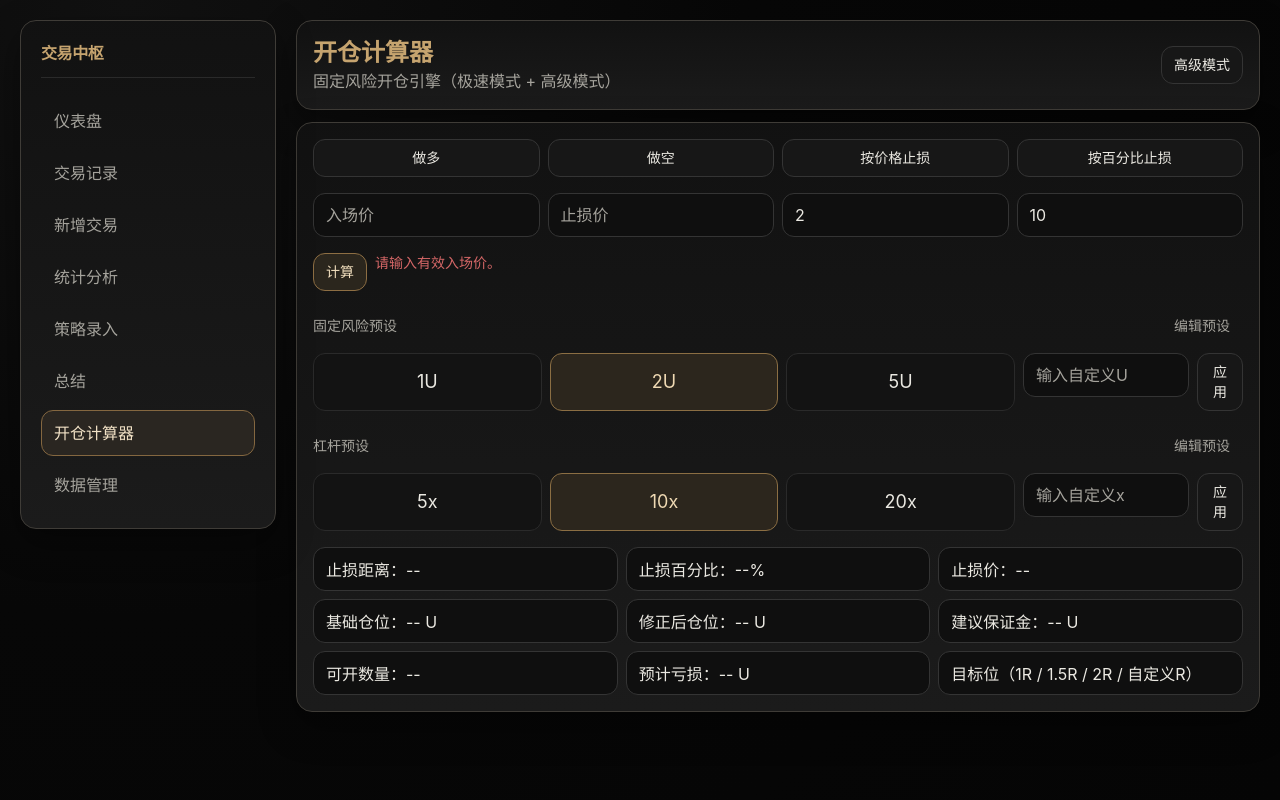
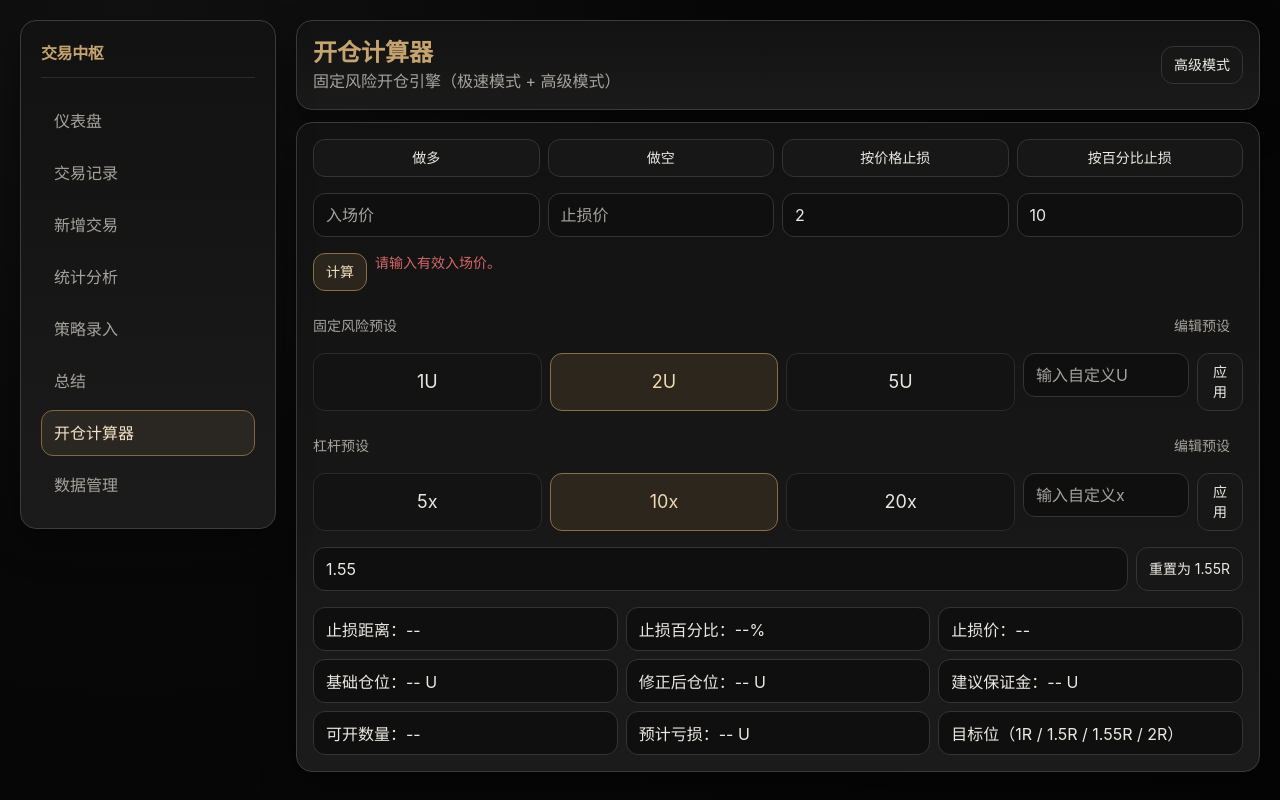
Before and after one commit to clm031102-source/-, a React (Vite) app: page /calculator in a window 1280 px wide. Built offline with nearby package versions, Linux system fonts and the light colour scheme.

Commit message:
调整默认盈亏比为1.55并新增快捷调节入口

```diff
--- a/src/pages/CalculatorPage.tsx
+++ b/src/pages/CalculatorPage.tsx
@@ -147,7 +147,7 @@ export function CalculatorPage() {
   const [slippagePercent, setSlippagePercent] = useState('0.02');
   const [balanceOn, setBalanceOn] = useState(false);
   const [balance, setBalance] = useState('');
-  const [customR, setCustomR] = useState('3');
+  const [customR, setCustomR] = useState('1.55');
 
   const [calc, setCalc] = useState<CalcResult | null>(null);
   const [status, setStatus] = useState('请填写入场价、止损和风险参数。');
@@ -212,6 +212,11 @@ export function CalculatorPage() {
           </Card>
         )}
 
+        <div className="grid gap-2 md:grid-cols-[1fr_auto]">
+          <Input value={customR} onChange={(e) => setCustomR(e.target.value)} placeholder="可调盈亏比（默认 1.55R）" />
+          <Button variant="secondary" onClick={() => setCustomR('1.55')}>重置为 1.55R</Button>
+        </div>
+
         <div className="grid gap-2 md:grid-cols-3">
           <Input readOnly value={`止损距离：${calc ? fmt(calc.dist, 6) : '--'}`} />
           <Input readOnly value={`止损百分比：${calc ? fmt(calc.slPercent * 100, 3) : '--'}%`} />
@@ -221,7 +226,7 @@ export function CalculatorPage() {
           <Input readOnly value={`建议保证金：${calc ? fmt(calc.margin, 2) : '--'} U`} className={balanceOn && calc && toNum(balance) < calc.margin ? 'stat-bad' : ''} />
           <Input readOnly value={`可开数量：${calc ? fmt(calc.qty, 6) : '--'}`} />
           <Input readOnly value={`预计亏损：${calc ? fmt(calc.stopLossAmount, 2) : '--'} U`} />
-          <Input readOnly value={calc ? calc.targets.map((t) => `${t.r}R:${fmt(t.price, 4)}`).join(' / ') : '目标位（1R / 1.5R / 2R / 自定义R）'} />
+          <Input readOnly value={calc ? calc.targets.map((t) => `${t.r}R:${fmt(t.price, 4)}`).join(' / ') : '目标位（1R / 1.5R / 1.55R / 2R）'} />
         </div>
 
         {balanceOn && calc && Number.isFinite(toNum(balance)) && toNum(balance) < calc.margin && <p className="stat-bad text-sm">所需保证金超过可用余额，当前设置下无法开仓。</p>}
--- a/src/store/calculatorStore.ts
+++ b/src/store/calculatorStore.ts
@@ -30,7 +30,7 @@ const initialAdvanced: AdvancedSettings = {
   slippagePercent: 0.02,
   balanceCheckEnabled: false,
   availableBalance: '',
-  customR: 3,
+  customR: 1.55,
 };
 
 const initialInputs: CalculatorInputs = {
```
